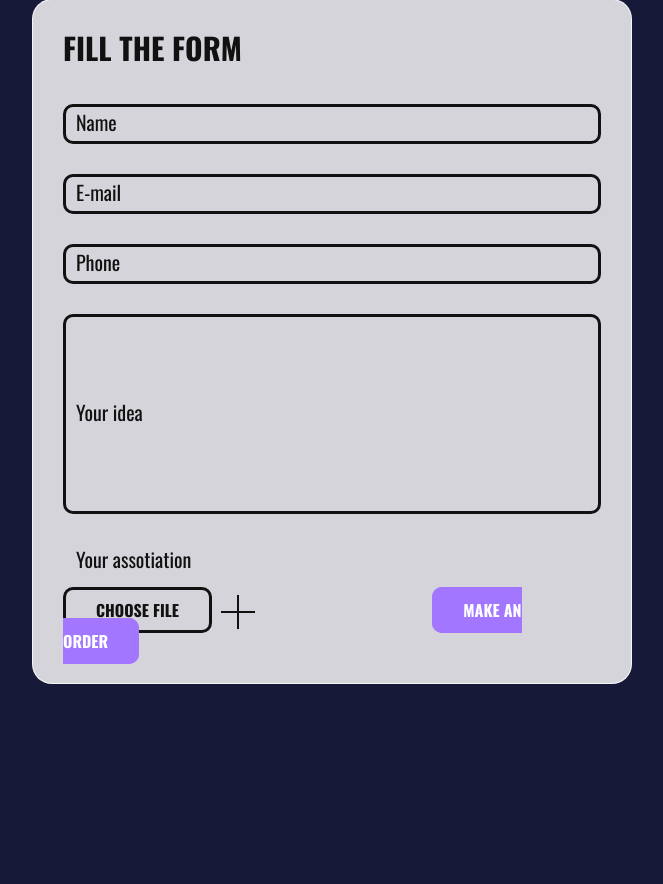
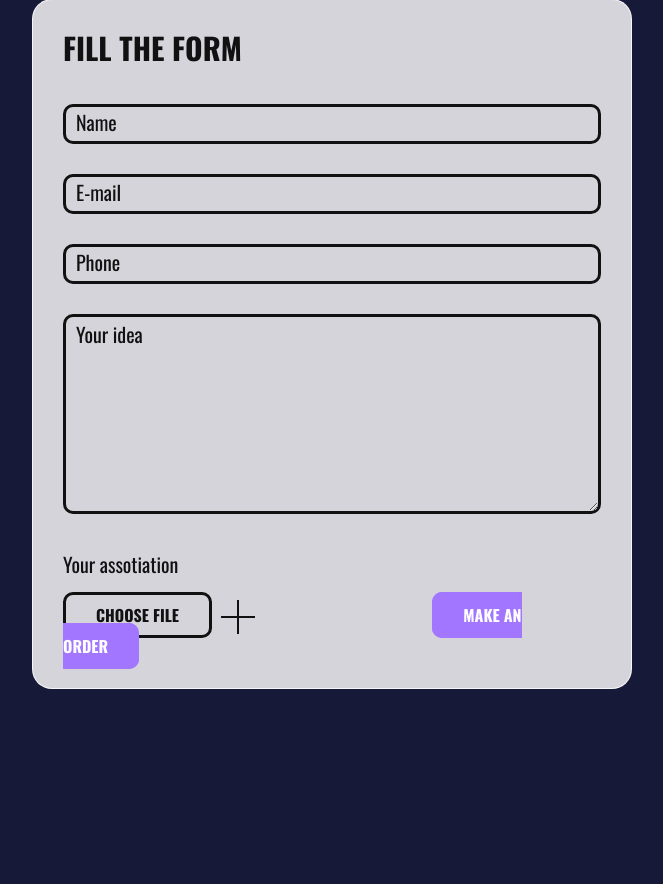
Before and after one commit to zack-an/art-next-door, a Django app: page /common/ in a window 1280 px wide. Shown: the part 924-1808 px from the top of the page, without its empty margins (468-1131 px from the left). After the commit the page ends 1613 px from the top, so only its background shows below. Run offline with Django 3.2, Linux system fonts and the light colour scheme; some libraries are stand-ins or nearby versions.

Commit message:
form commit

```diff
--- a/common/static/common/css/style.css
+++ b/common/static/common/css/styleNYAN.css
@@ -92,7 +92,7 @@
   padding-left: 30px;
   padding-right: 30px;
   padding-bottom: 30px;
-  margin-bottom: 200px;
+  margin-bottom: 100px;
 }
 .titles {
   margin-left: 500px;
@@ -130,11 +130,12 @@ h2 {
 .form p {
   font-size: 20px;
   font-weight: 400;
-  padding-left: 13px;
+  padding-left: 0px;
 }
 .buttons {
   display: inline-block;
   margin-top: 5px;
+
 }
 #file {
   outline: none;
@@ -167,4 +168,16 @@ input {
   border-radius: 10px;
   padding-left: 10px;
   padding-right: 10px;
+  outline: none;
 }
+textarea {
+  background-color: #a176ff00;
+  width: 100%;
+  height: 40px;
+  border: 3px solid #111111;
+  border-radius: 10px;
+  padding-left: 10px;
+  padding-right: 10px;
+  outline: none;
+  overflow: hidden;
+}
--- a/common/templates/common/index.html
+++ b/common/templates/common/index.html
@@ -6,7 +6,7 @@
     <meta charset="utf-8">
     <title>Art Next Door</title>
     <link rel="stylesheet" type="text/css" href='{% static "common/css/bootstrap.min.css" %}'>
-    <link rel="stylesheet" type="text/css" href='{% static "common/css/style.css" %}'>
+    <link rel="stylesheet" type="text/css" href='{% static "common/css/styleNYAN.css" %}'>
     <link rel="stylesheet" href="https://fonts.googleapis.com/css2?family=Oswald:wght@400;700&display=swap">
     <meta name="description" content="Платформа команды художников, где можно заказать арты, комиксы, стилизованные рисунки, заготовки для принтов, стикеров и прочего в цифровом формате.">
     <meta name="keywords" content="Ключевики">
@@ -66,7 +66,7 @@
         <input name="phone" type="tel" placeholder="Phone">
       </div>
       <div class="fill-form">
-        <input name="idea" type="text" placeholder="Your idea" id="idea">
+        <textarea name="idea" type="text" placeholder="Your idea" id="idea"></textarea>
       </div>
       <p>Your assotiation</p>
       <div class="buttons">
```
